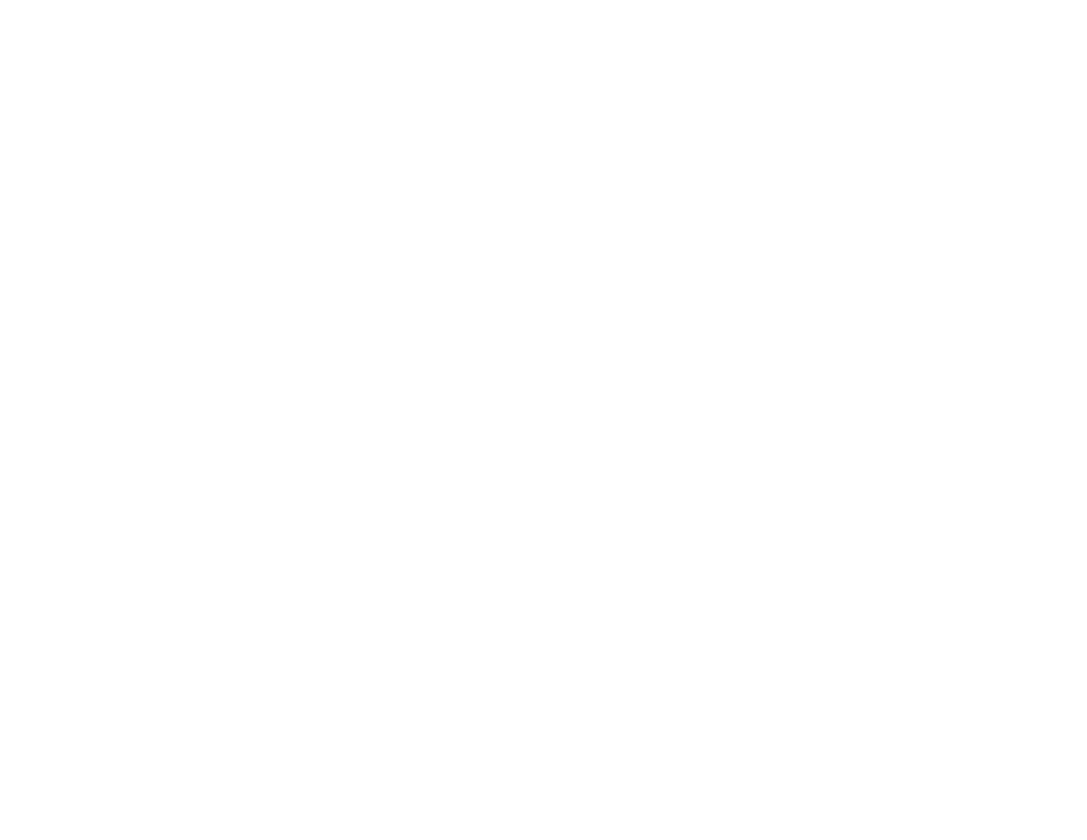
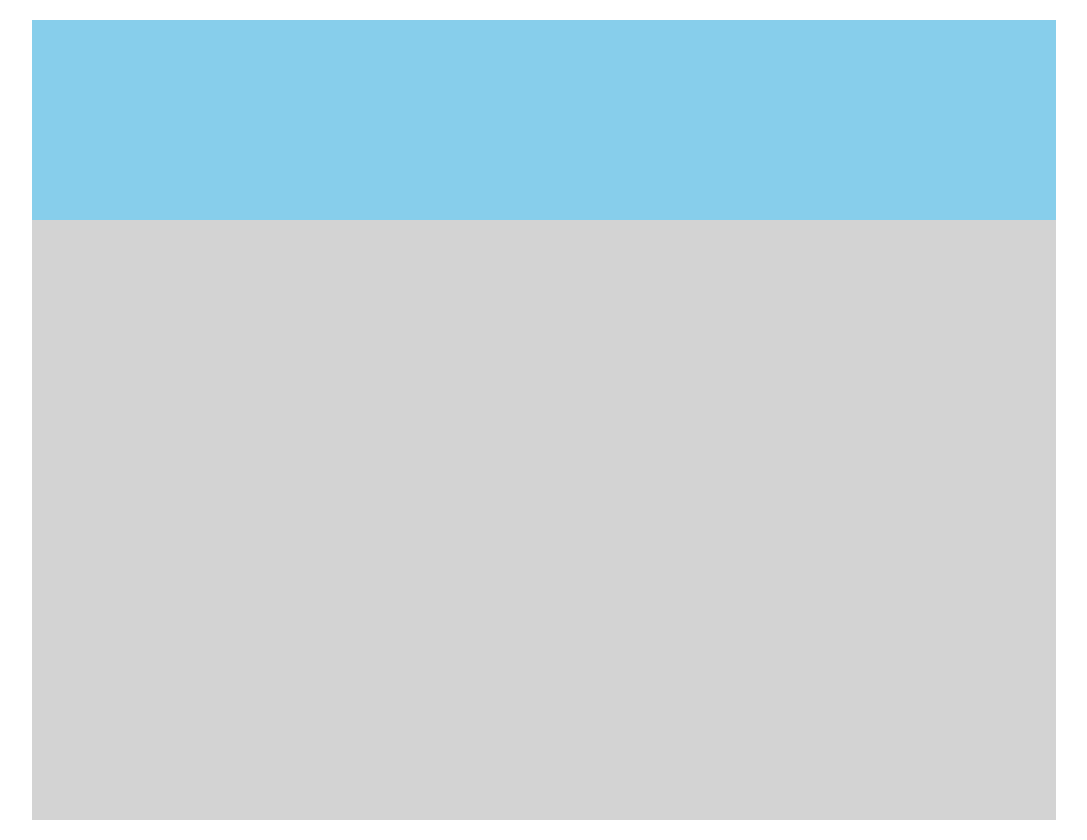
Before and after one commit to AlessandroMarinuzzi/htmlcss-struttura-wp, a plain HTML site: page index.html in a window 1280 px wide. Shown: the whole page, without its empty margins (96-1183 px from the left). Before the commit the page ends 800 px from the top, so only its background shows below. Drawn offline with Linux system fonts and the light colour scheme.

Commit message:
Add Background and Header

```diff
--- a/index.html
+++ b/index.html
@@ -9,7 +9,16 @@
 </head>
 
 <body>
+    <div class="site_container">
+        <!-- Site Header -->
+        <header>
+            <div class="logo"></div> <!-- Logo -->
+            <nav></nav>
+        </header>
+        <!-- /Site Header -->
 
 
+        <main></main>
+    </div>
 </body>
 </html>
--- a/style.css
+++ b/style.css
@@ -3,3 +3,15 @@
     padding: 0;
     margin: 0;
 }
+
+.site_container{
+    background-color: lightgrey;
+    width: 80%;
+    height: 800px;
+    margin: 20px auto;
+}
+
+header{
+    height: 200px;
+    background-color: skyblue;
+}
```
